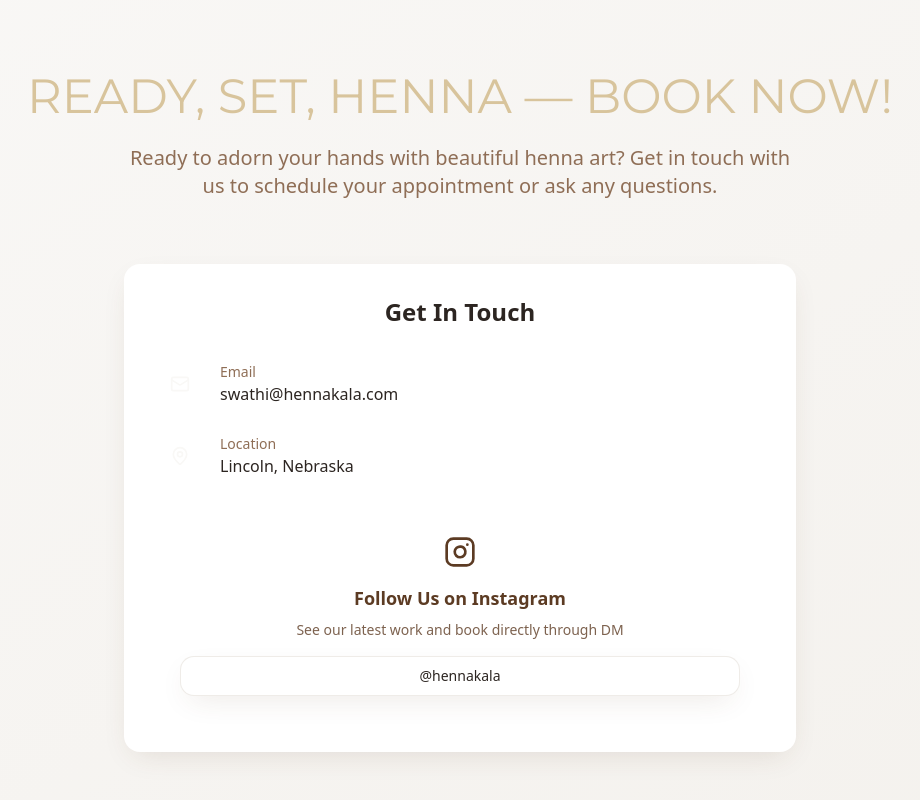
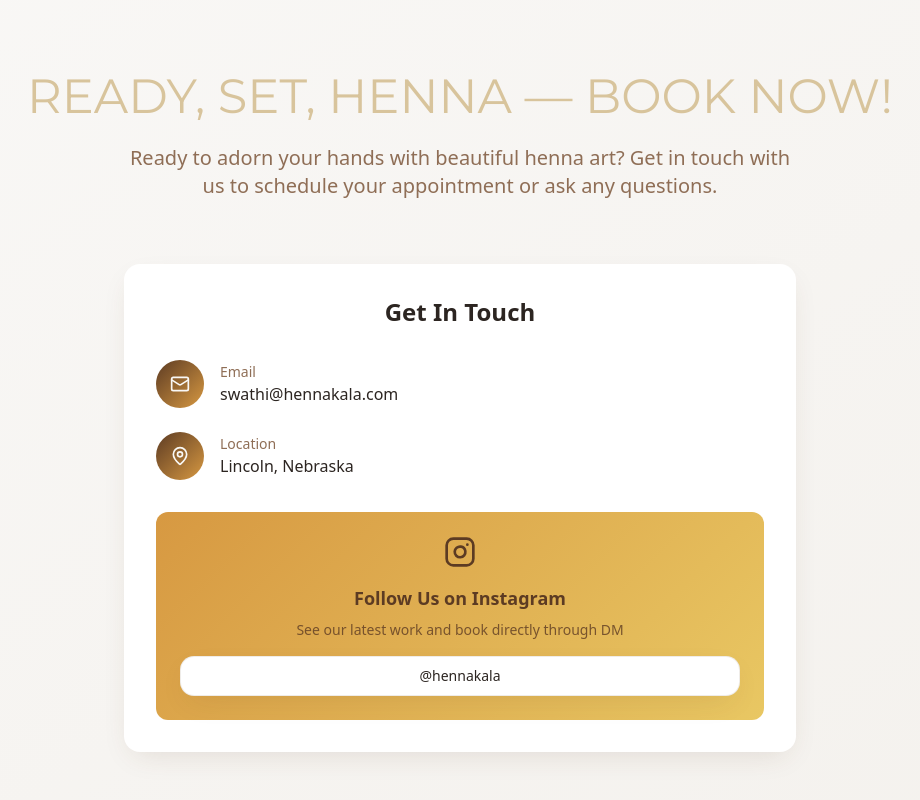
Before and after one commit to nite-crawler/nite-crawler.github.io, a React (Vite) app: page / in a window 1280 px wide. Shown: the part 3432-4232 px from the top of the page, without its empty margins (180-1100 px from the left). Built offline with nearby package versions, Linux system fonts and the light colour scheme.

Commit message:
Reverted to commit c296f4560722bf1a576d154f76d1aabe4fb27883

```diff
--- a/src/components/Contact.tsx
+++ b/src/components/Contact.tsx
@@ -32,7 +32,7 @@ const Contact = () => {
               <div className="space-y-6 mb-8">
                 {contactInfo.map((info, index) => (
                   <div key={index} className="flex items-center space-x-4 group">
-                    <div className="w-12 h-12 #dbbe97 rounded-full flex items-center justify-center flex-shrink-0">
+                    <div className="w-12 h-12 bg-gradient-primary rounded-full flex items-center justify-center flex-shrink-0">
                       <info.icon className="w-5 h-5 text-primary-foreground" />
                     </div>
                     <div>
@@ -53,7 +53,7 @@ const Contact = () => {
               </div>
 
               {/* Instagram CTA */}
-              <div className="#dbbe97 rounded-xl p-6 text-center">
+              <div className="bg-gradient-warm rounded-xl p-6 text-center">
                 <Instagram className="w-8 h-8 text-primary mx-auto mb-4" />
                 <h4 className="text-lg font-semibold text-primary mb-2">Follow Us on Instagram</h4>
                 <p className="text-primary/80 text-sm mb-4">
```
